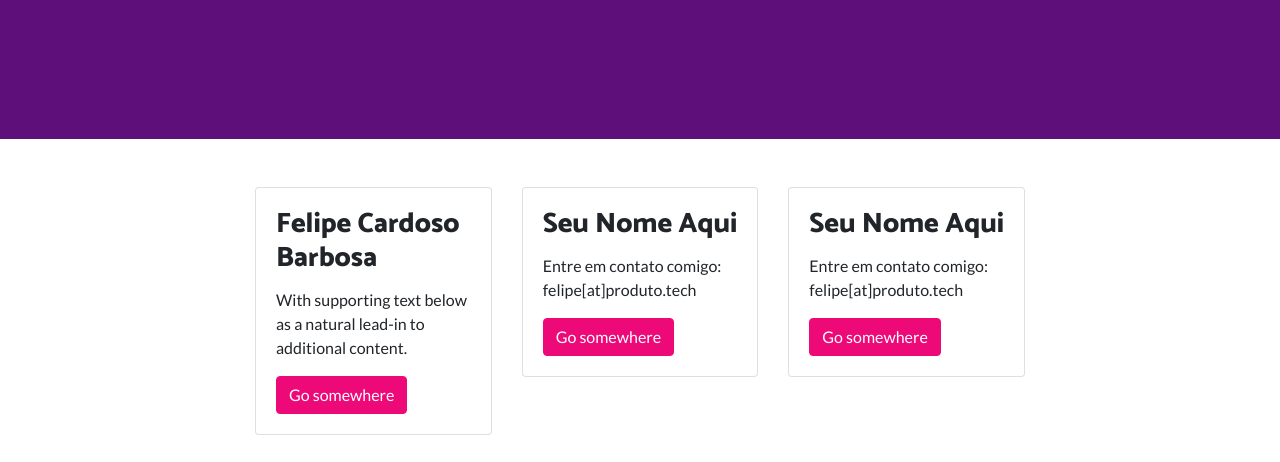
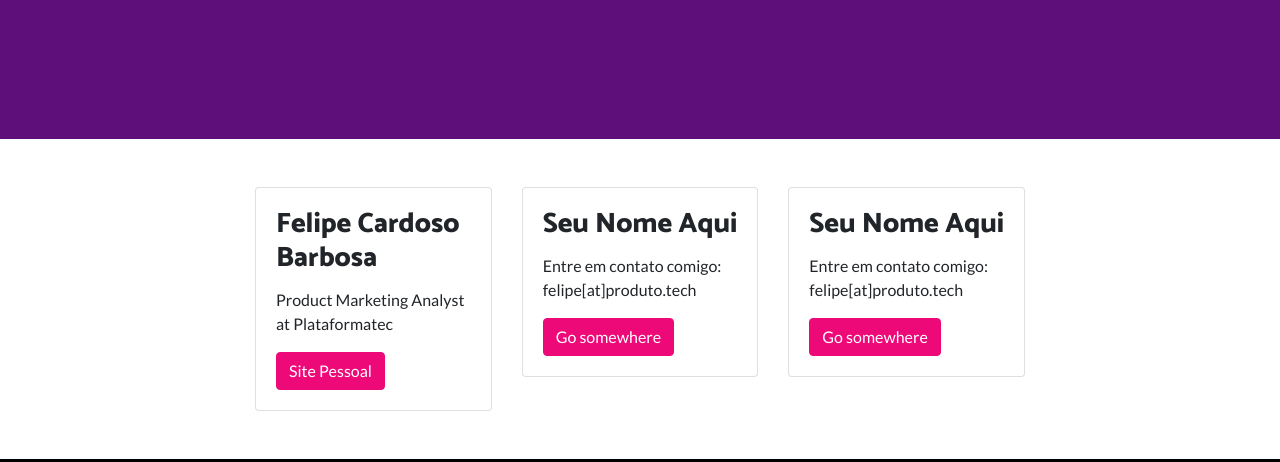
Before and after one commit to felipecbarbosa/produto-ponto-tech, a website: page colaboradores.html in a window 1280 px wide. Shown: the part 338-800 px from the top of the page. Drawn offline with Linux system fonts and the light colour scheme.

Commit message:
Edited cards with colaborators info

```diff
--- a/colaboradores.html
+++ b/colaboradores.html
@@ -96,8 +96,8 @@
             <div class="card card-mobile">
               <div class="card-body">
                 <h3 class="card-title"><a href="https://www.linkedin.com/in/felipecardosobarbosa/" class="link-title" target="_blank">Felipe Cardoso Barbosa</a></h3>
-                <p class="card-text">With supporting text below as a natural lead-in to additional content.</p>
-                <a href="#" class="btn btn-primary">Go somewhere</a>
+                <p class="card-text">Product Marketing Analyst at Plataformatec</p>
+                <a href="https://www.felipebarbosa.me/" class="btn btn-primary" target="_blank">Site Pessoal</a>
               </div>
             </div>
           </div>
@@ -106,7 +106,7 @@
               <div class="card-body">
                 <h3 class="card-title"><a href="#" class="link-title" target="_blank">Seu Nome Aqui</a></h3>
                 <p class="card-text">Entre em contato comigo: felipe[at]produto.tech</p>
-                <a href="#" class="btn btn-primary">Go somewhere</a>
+                <a href="#" class="btn btn-primary" target="_blank">Go somewhere</a>
               </div>
             </div>
           </div>
@@ -115,7 +115,7 @@
               <div class="card-body">
                 <h3 class="card-title"><a href="#" class="link-title" target="_blank">Seu Nome Aqui</a></h3>
                 <p class="card-text">Entre em contato comigo: felipe[at]produto.tech</p>
-                <a href="#" class="btn btn-primary">Go somewhere</a>
+                <a href="#" class="btn btn-primary" target="_blank">Go somewhere</a>
               </div>
             </div>
           </div>
```
